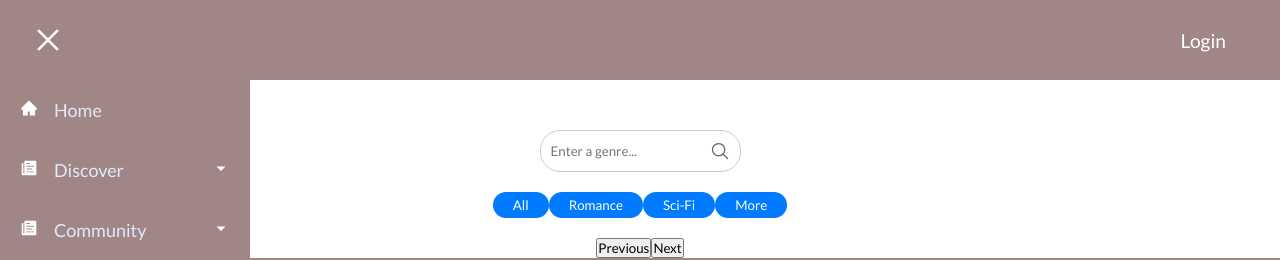
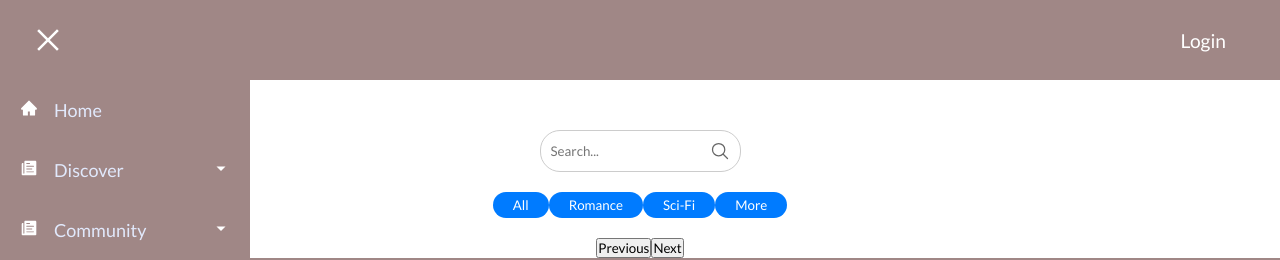
Before and after one commit to CatalinaBedoya1/between_the_lines, a React (Create React App) app: page /searchResultsPage in a window 1280 px wide. Shown: the top 260 px of the page. Built offline with nearby package versions, Linux system fonts and the light colour scheme.

Commit message:
APi update

```diff
--- a/src/routes/SearchResultsPage.js
+++ b/src/routes/SearchResultsPage.js
@@ -126,7 +126,7 @@ const SearchResultsPage = () => {
       <SearchBar>
         <SearchInput
           type="text"
-          placeholder="Enter a genre..."
+          placeholder="Search..."
           value={searchQuery}
           onChange={(e) => setSearchQuery(e.target.value)}
         />
```
